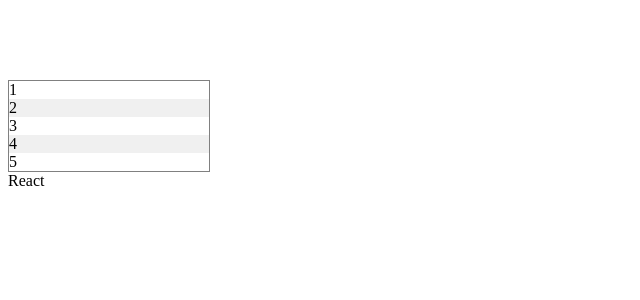
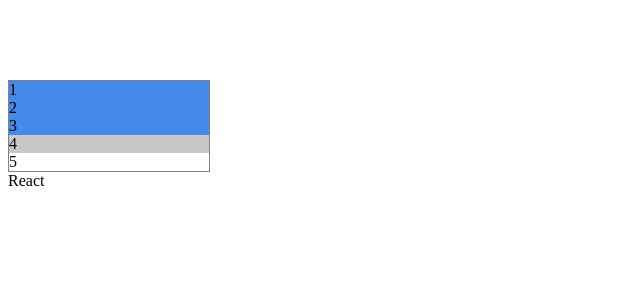
Before and after one commit to digunin/custom-select, a React (Create React App) app: page / in a window 1280 px wide. Shown: the top 300 px of the page, without its empty margins (0-640 px from the left). Built offline with nearby package versions, Linux system fonts and the light colour scheme.

Commit message:
renders options, click by options

```diff
--- a/src/components/app/App.js
+++ b/src/components/app/App.js
@@ -10,15 +10,17 @@ function App() {
     { value: 4, text: '5' },
   ]
 
-  const [selectedValues, setSelectedValues] = useState([])
+  const [selectedValues, setSelectedValues] = useState([0, 1, 2])
 
-  const handleClick = () => {}
+  const handleClick = (arr) => {
+    // console.log(arr.join(','))
+  }
   return (
     <div data-testid="app-id" className="App">
       <Select
         options={options}
         selectedValues={selectedValues}
-        onclick={handleClick}
+        onchange={handleClick}
       />
       React
     </div>
--- a/src/components/select/Select.js
+++ b/src/components/select/Select.js
@@ -1,10 +1,14 @@
+import { useState } from 'react'
 import Option from '../option/Option'
+import useSelect from './useSelect'
 
-function Select({ options = [], selectedValues = [] }) {
+function Select({ options = [], selectedValues = [], onchange }) {
+  const { selectedOptions, onclick } = useSelect(selectedValues, onchange)
+
   return (
     <div className="select-input" data-testid="select-testid">
       {options.map(({ value, text }, i) => {
-        let selected = selectedValues.includes(value)
+        let selected = selectedOptions.includes(value)
         return (
           <Option
             key={`${i}-${value}`}
--- /dev/null
+++ b/src/components/select/useSelect.js
@@ -0,0 +1,29 @@
+import { useEffect, useState } from 'react'
+
+function useSelect(selectedValues, onchange) {
+  const [selectedOptions, setSelectedOptions] = useState([])
+
+  function toggleValue(value) {
+    let index = selectedOptions.indexOf(value)
+    if (index === -1) {
+      selectedOptions.push(value)
+      setSelectedOptions([...selectedOptions])
+    } else {
+      selectedOptions.splice(index, 1)
+      setSelectedOptions([...selectedOptions])
+    }
+  }
+
+  useEffect(() => {
+    setSelectedOptions([...selectedValues])
+  }, [JSON.stringify(selectedValues)])
+
+  function onclick(value, text) {
+    toggleValue(value)
+    onchange([...selectedOptions])
+  }
+
+  return { onclick, selectedOptions }
+}
+
+export default useSelect
--- a/src/css/styles.css
+++ b/src/css/styles.css
@@ -1,18 +1,19 @@
 :root{
     --active-color: rgb(70, 136, 236);
-    --light-grey-color: rgb(240,240,240)
+    --light-grey-color: rgb(200,200,200)
 }
 
 .App{
     margin: 5em auto;
 }
 
-.option-selected{
-    background-color: var(--active-color);
-}
 
 .option-element:nth-child(2n){
     background-color: var(--light-grey-color);
+}
+
+.option-element.option-selected{
+    background-color: var(--active-color);
 }
 
 .select-input{
```
Also changed, not shown: 1 other file (tests, documents, lock files or other folders).
